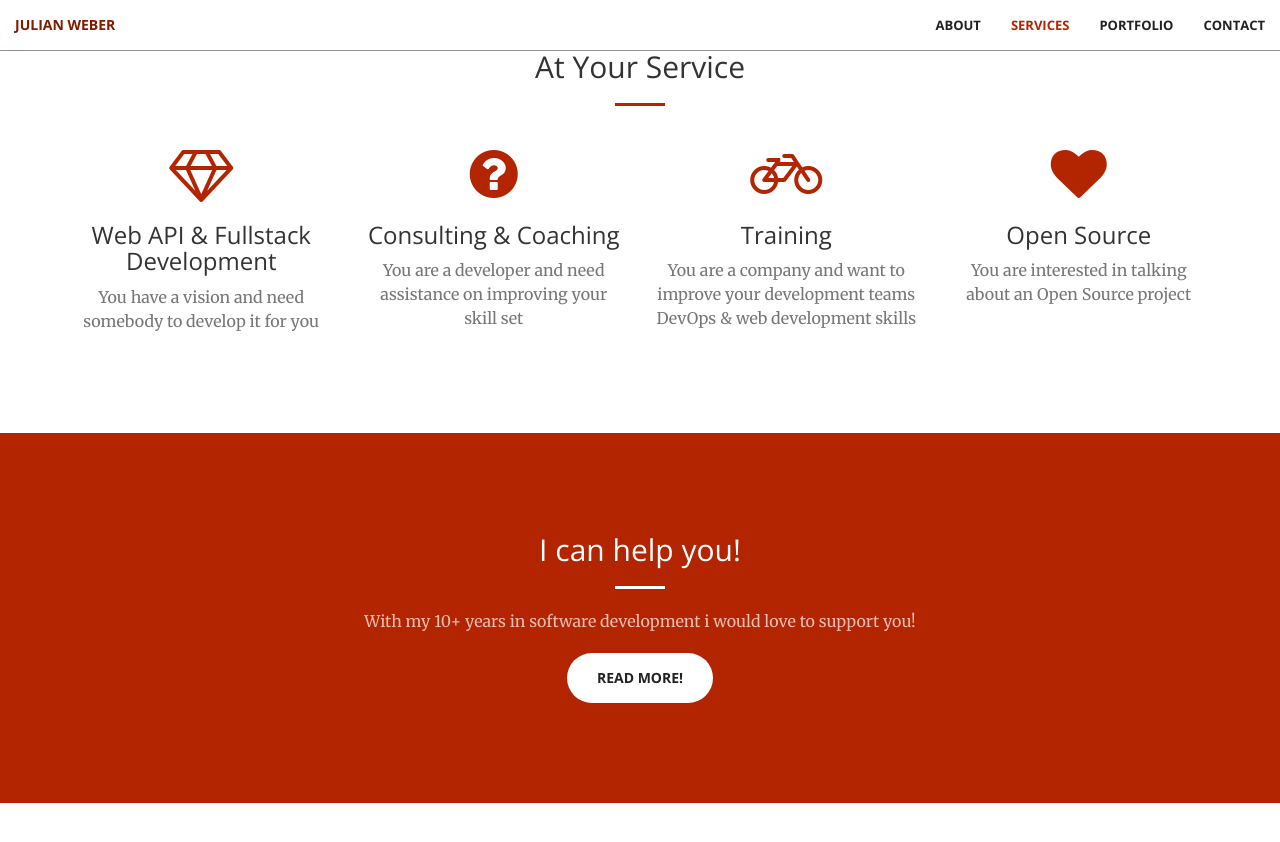
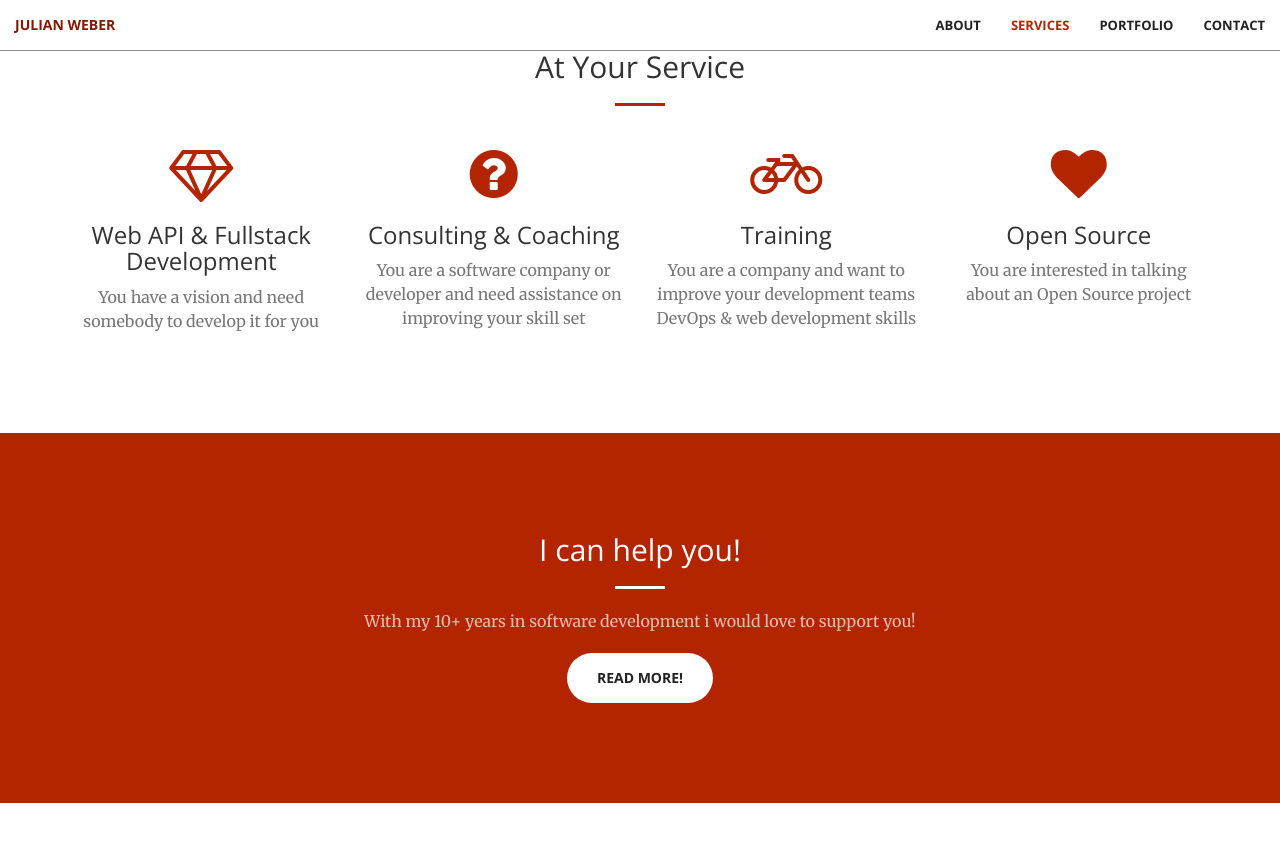
Before and after one commit to julweber/julweber.github.io, a Jekyll site: the page built from index.html, in a window 1280 px wide and 900 px high, scrolled down 950 px. Shown: the top 842 px of the window. Built offline with Jekyll 4.4.1, drawn with Linux system fonts in a browser that asks for light colours.

Commit message:
fix service desc

```diff
--- a/_includes/services.html
+++ b/_includes/services.html
@@ -20,7 +20,7 @@
                 <div class="service-box">
                     <i class="fa fa-4x fa-question-circle wow bounceIn text-primary" data-wow-delay=".1s"></i>
                     <h3>Consulting & Coaching</h3>
-                    <p class="text-muted">You are a developer and need assistance on improving your skill set</p>
+                    <p class="text-muted">You are a software company or developer and need assistance on improving your skill set</p>
                 </div>
             </div>
             <div class="col-lg-3 col-md-6 text-center">
```
